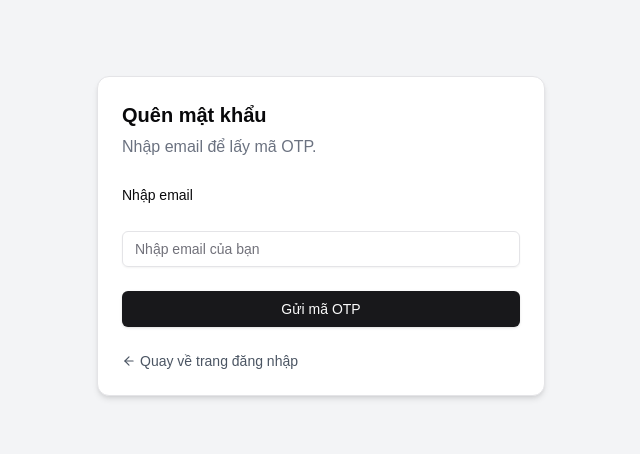
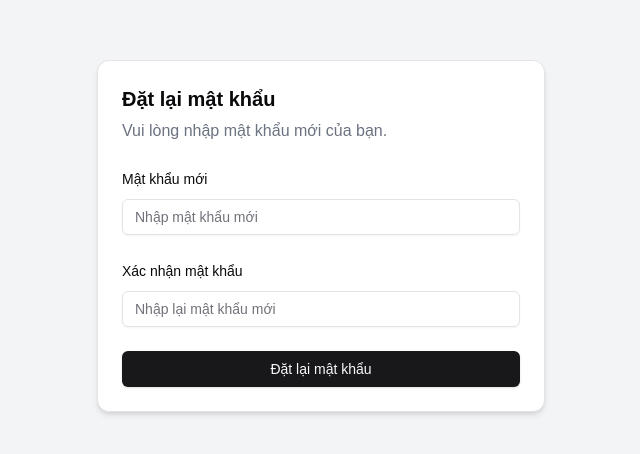
Before and after one commit to minhchau1112/InternetBanking, a React (Vite) app in the folder frontend/: page /reset-password in a window 1280 px wide. Before the commit this address led to /forgot-password. Shown: the part 164-618 px from the top of the page, without its empty margins (319-959 px from the left). Built offline with nearby package versions, Linux system fonts and the light colour scheme.

Commit message:
Change some layout

```diff
--- a/frontend/src/pages/login/ResetPassword.tsx
+++ b/frontend/src/pages/login/ResetPassword.tsx
@@ -16,12 +16,12 @@ const ResetPassword: React.FC = () => {
     const email = useSelector((state: RootState) => state.otp.email);
     const navigate = useNavigate();
 
-    useEffect(() => {
-        if (!isOTPVerified) {
-            toast.error("Bạn cần xác nhận OTP trước khi đặt lại mật khẩu.");
-            navigate("/forgot-password");
-        }
-    }, [isOTPVerified, navigate]);
+    // useEffect(() => {
+    //     if (!isOTPVerified) {
+    //         toast.error("Bạn cần xác nhận OTP trước khi đặt lại mật khẩu.");
+    //         navigate("/forgot-password");
+    //     }
+    // }, [isOTPVerified, navigate]);
 
     const handleResetPassword = async () => {
         if (!password || !confirmPassword) {
@@ -60,8 +60,9 @@ const ResetPassword: React.FC = () => {
                 </CardHeader>
                 <CardContent className="space-y-6">
                     <div>
-                        <Label htmlFor="password">Mật khẩu mới</Label>
+                        <Label htmlFor="password" className="mb-2">Mật khẩu mới</Label>
                         <Input
+                            className="mt-2"
                             id="password"
                             type="password"
                             placeholder="Nhập mật khẩu mới"
@@ -71,9 +72,10 @@ const ResetPassword: React.FC = () => {
                         />
                     </div>
                     <div>
-                        <Label htmlFor="confirmPassword">Xác nhận mật khẩu</Label>
+                        <Label htmlFor="confirmPassword" className="mb-2">Xác nhận mật khẩu</Label>
                         <Input
                             id="confirmPassword"
+                            className="mt-2"
                             type="password"
                             placeholder="Nhập lại mật khẩu mới"
                             value={confirmPassword}
```
